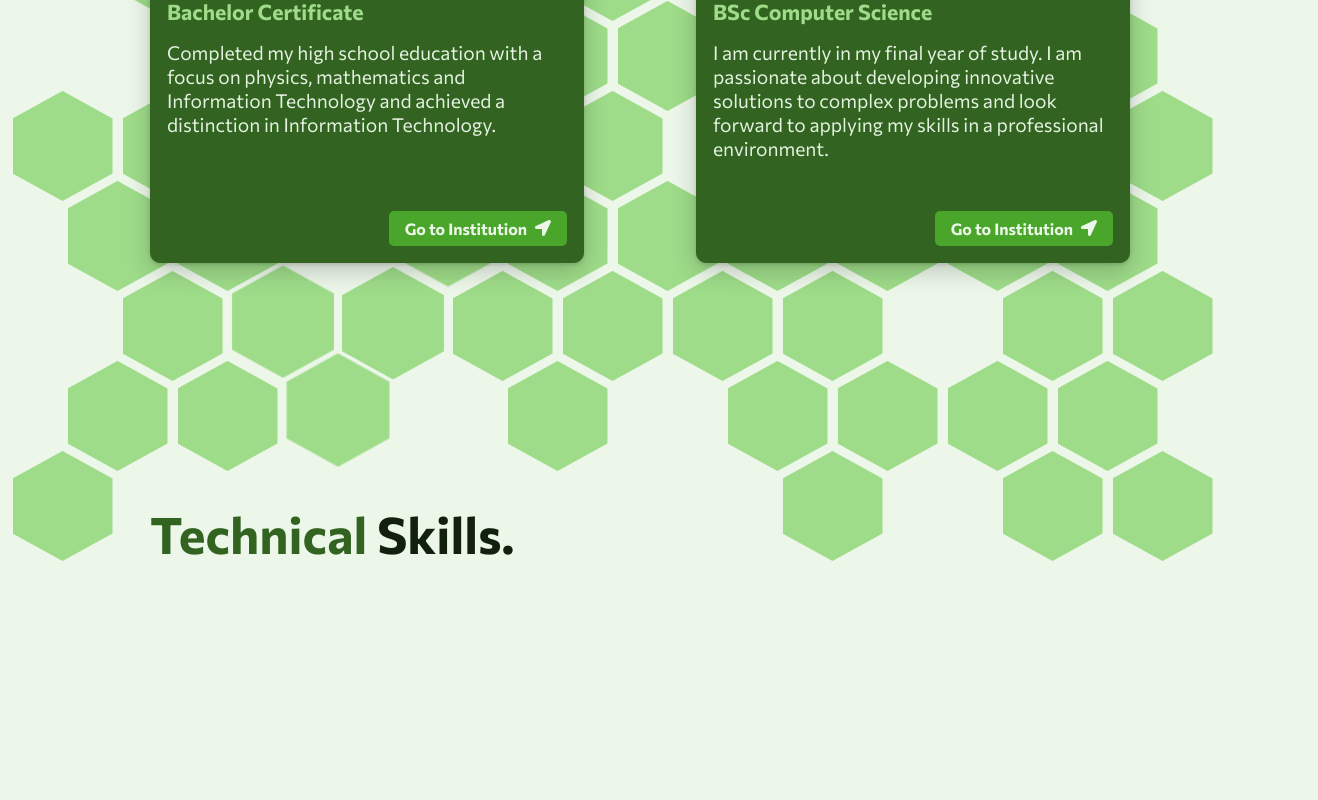
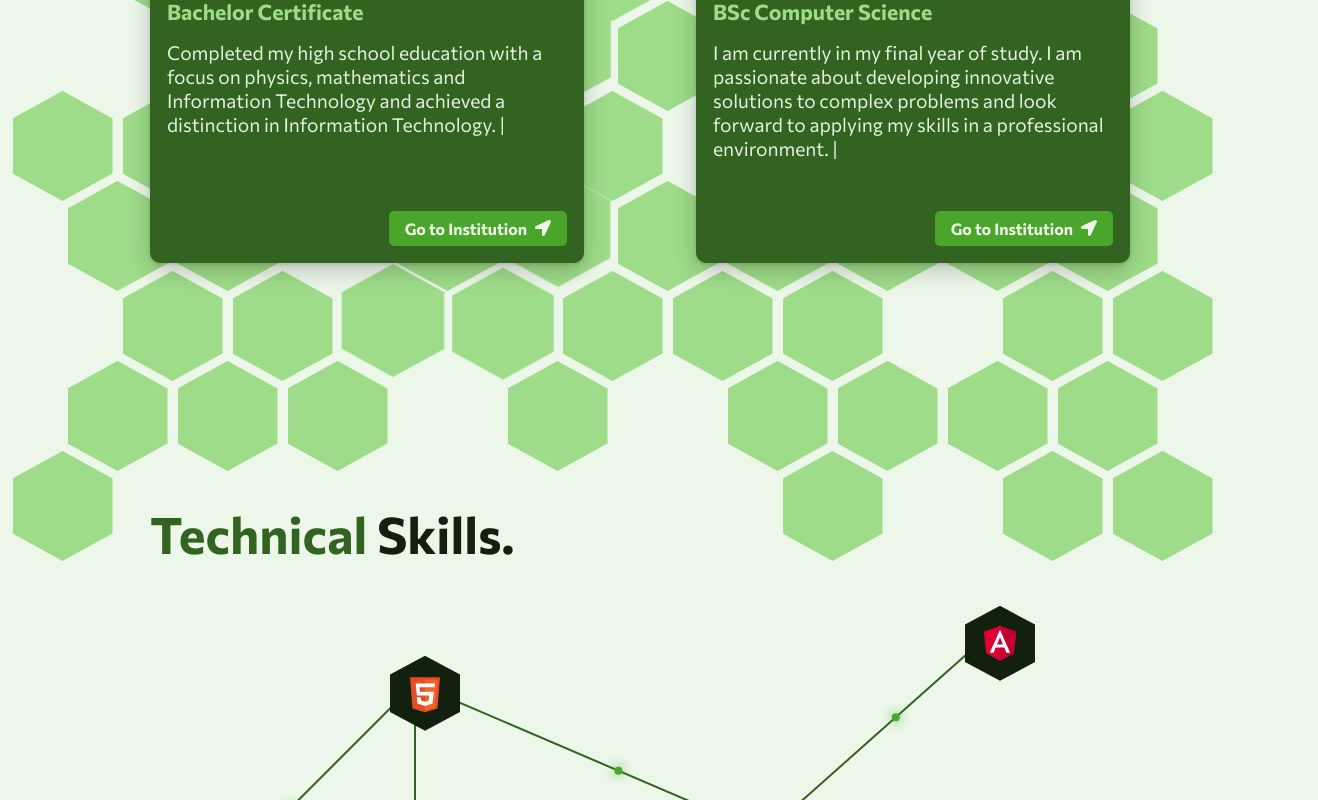
Before and after one commit to SamvitPrakash/SamvitPrakash, a React (Vite) app in the folder ViteFolio/: page / in a window 1280 px wide. Shown: the part 1018-1818 px from the top of the page, 1318 px wide, since content can reach past the window. Before the commit the page ends 1669 px from the top, so only its background shows below. Built offline with nearby package versions, Linux system fonts and the light colour scheme.

Commit message:
Add SkillComplex component and update visibility matrices for enhanced skill visualization

```diff
--- a/ViteFolio/src/pages/Home_Page/Home.jsx
+++ b/ViteFolio/src/pages/Home_Page/Home.jsx
@@ -1,11 +1,43 @@
+// React and CSS Imports
 import { useState } from "react";
+import './Home.css'
+
+//Component Imports
 import Navigation from "../../components/Navigation_Bar/Navigation.jsx";
 import TypedName from "../../components/Typed_Name/Typed_Name.jsx";
 import EducationCard from "../../components/Education_Card/Education_Card.jsx";
 import HoneycombBackground from "../../components/Honeycomb_Background/Honeycomb_Background.jsx";
+import SkillComplex from "../../components/Skill_Tree/Skill_Complex/Skill_Complex.jsx";
+
+// Asset Imports
 import upLogo from '../../assets/University_of_Pretoria/UP_logo.jpeg';
 import ehs from '../../assets/Edenvale_High_School/EHS.jpg';
-import './Home.css'
+import angular from '../../assets/Skill_Icons/angular.svg';
+import arch from '../../assets/Skill_Icons/arch.svg';
+import bash from '../../assets/Skill_Icons/bash.svg';
+import c from '../../assets/Skill_Icons/C.svg';
+import csharp from '../../assets/Skill_Icons/Csharp.svg';
+import cpp from '../../assets/Skill_Icons/CPP.svg';
+import css from '../../assets/Skill_Icons/css.svg';
+import delphi from '../../assets/Skill_Icons/delphi.svg';
+import django from '../../assets/Skill_Icons/django.svg';
+import docker from '../../assets/Skill_Icons/docker.svg';
+import garuda from '../../assets/Skill_Icons/garuda.svg';
+import html from '../../assets/Skill_Icons/html.svg';
+import java from '../../assets/Skill_Icons/java.svg';
+import javascript from '../../assets/Skill_Icons/javascript.svg';
+import nodejs from '../../assets/Skill_Icons/nodeJS.svg';
+import php from '../../assets/Skill_Icons/php.svg';
+import python from '../../assets/Skill_Icons/python.svg';
+import react from '../../assets/Skill_Icons/react.svg';
+import typescript from '../../assets/Skill_Icons/typescript.svg';
+import ubuntu from '../../assets/Skill_Icons/ubuntu.svg';
+import vite from '../../assets/Skill_Icons/vite.svg';
+import vue from '../../assets/Skill_Icons/vue.svg';
+import windows from '../../assets/Skill_Icons/windows.svg';
+
+
+
 
 function Home() {
 	const [count, setCount] = useState(0);
@@ -22,13 +54,98 @@ function Home() {
 			[1,0,0,0,0,0,0,1,0,1,1]
 		];
 
+	const visibilityMatrix2 = [
+			[1,0,0,0,0,0,0,0,0,0,0],
+			[0,0,0,0,0,0,0,0,0,0,0],
+			[0,0,0,1,0,0,0,0,0,0,0],
+			[1,0,0,1,0,0,0,1,0,0,0],
+			[1,0,0,1,0,0,0,1,1,0,0],
+			[1,0,0,0,0,0,0,0,0,0,0],
+			[1,1,0,0,0,0,0,0,1,0,0],
+			[1,0,0,0,0,0,1,1,0,0,1],
+			[1,0,0,0,0,0,0,0,0,0,1],
+			[1,1,0,0,0,0,0,0,0,1,1],
+			[1,1,0,0,1,1,0,0,0,0,1],
+			[1,0,0,0,0,1,0,0,0,0,1],
+			[1,1,1,1,0,0,0,0,1,1,1],
+			[1,1,0,1,1,0,0,0,0,1,1],
+			[1,0,0,0,1,0,0,0,0,0,1]
+		];
+
+	const nodes = [
+		{ id: 1, icon: angular, name: "Angular", x: 975, y: 0 },
+		{ id: 2, icon: react, name: "React", x: 750, y: 200 },
+		{ id: 3, icon: django, name: "Django", x: 1250, y: 250 },
+		{ id: 4, icon: javascript, name: "JavaScript", x: 400, y: 290 },
+		{ id: 5, icon: typescript, name: "TypeScript", x: 850, y: 400 },
+		{ id: 6, icon: nodejs, name: "Node.js", x: 1200, y: 570 },
+		{ id: 7, icon: html, name: "HTML", x: 400, y: 50 },
+		{ id: 8, icon: css, name: "CSS", x: 100, y: 350 },
+		{ id: 9, icon: python, name: "Python", x: 600, y: 550 },
+		{ id: 10, icon: java, name: "Java", x: 350, y: 750 },
+		{ id: 11, icon: cpp, name: "C++", x: 990, y: 970 },
+		{ id: 12, icon: c, name: "C", x: 570, y: 900 },
+		{ id: 13, icon: csharp, name: "C#", x: 220, y: 540 },
+		{ id: 14, icon: delphi, name: "Delphi", x: 580, y: 700 },
+		{ id: 15, icon: php, name: "PHP", x: 800, y: 750 },
+		{ id: 16, icon: bash, name: "Bash", x: 355, y: 1000 },
+		{ id: 17, icon: docker, name: "Docker", x: 200, y: 900 },
+		{ id: 18, icon: vite, name: "Vite", x: 650, y: 350 },
+		{ id: 19, icon: vue, name: "Vue.js", x: 1100, y: 800 },
+		{ id: 20, icon: arch, name: "Arch Linux", x: 1000, y: 1200 },
+		{ id: 21, icon: garuda, name: "Garuda Linux", x: 700, y: 1345 },
+		{ id: 22, icon: ubuntu, name: "Ubuntu", x: 250, y: 1200 },
+		{ id: 23, icon: windows, name: "Windows", x: 850, y: 1100 },
+	];
+
+	const edges = [
+		{ from: 1, to: 2 },
+		{ from: 2, to: 3 },
+		{ from : 2, to: 4 },
+		{ from: 2, to: 5 },
+		{ from: 2, to: 7 },
+		{ from: 2, to: 18},
+		{ from: 3, to: 5 },
+		{ from: 3, to: 6 },
+		{ from: 4, to: 7 },
+		{ from: 4, to: 8 },
+		{ from: 4, to: 9 },
+		{ from: 5, to: 6 },
+		{ from: 5, to: 9 },
+		{ from: 6, to: 19 },
+		{ from: 6, to: 15 },
+		{ from: 7, to: 8 },
+		{ from: 9, to: 10 },
+		{ from: 9, to: 15 },
+		{ from: 9, to: 18 },
+		{ from: 9, to: 14 },
+		{ from: 10, to: 13},
+		{ from: 10, to: 12 },
+		{ from: 10, to: 14 },
+		{ from: 10, to: 17 },
+		{ from: 11, to: 12 },
+		{ from: 11, to: 23 },
+		{ from: 11, to: 19 },
+		{ from: 12, to: 16 },
+		{ from: 12, to: 14 },
+		{ from: 12, to: 23 },
+		{ from: 14, to: 15 },
+		{ from: 16, to: 23 },
+		{ from: 16, to: 22 },
+		{ from: 20, to: 21 },
+		{ from: 21, to: 22 },
+		{ from: 21, to: 23 },
+	];
+
 	return (
 		<>
 			<Navigation />
+
 			<div>
 				<TypedName/>
 				<p className="bio">I am a final-year <em>BSc Computer Science</em> student at the <em>University of Pretoria</em>. As a passionate <em>back-end developer</em>, I have a strong interest in <em>software engineering</em> and a deep love for <em>problem-solving</em>. I truly enjoy the challenge of <em>designing</em> and <em>building</em> elegant and efficient solutions. My enthusiasm for technology extends beyond the code, as I also enjoy <em>discovering</em> and <em>experimenting</em> with new <em>Linux</em> distributions. I am currently using <em>Arch Linux</em> and has finnished exploring <em>Ubuntu</em> and various <em>Garuda</em> distributions. I am also deeply interested in learning about <em>cyber security</em> and enjoy the intricacies of <em>low-level programming</em>, including <em>Assembly</em>. Above all, I see myself as a <em>designer</em>, <em>creator</em> and a <em>lifelong learner</em>, driven by the desire to <em>build new things</em> and continually expand my knowledge in the ever-evolving tech landscape.</p>
 			</div>
+
 			<HoneycombBackground width={11} height={10} visibilityMatrix={visibilityMatrix}>
 				<h2 className="education-title"><span className="name">Educational</span> Background.</h2>
 				<div className="education-cards">
@@ -38,6 +155,13 @@ function Home() {
 				<h2 className="technical-skills-title"><span className="name">Technical</span> Skills.</h2>
 			</HoneycombBackground>
 
+			<HoneycombBackground width={11} height={15} visibilityMatrix={visibilityMatrix2}>
+				<SkillComplex nodes={nodes} edges={edges} />
+			</HoneycombBackground>
+
+
+			{/* <h1>placeholder</h1> */}
+
 		</>
 	);
 }
```
